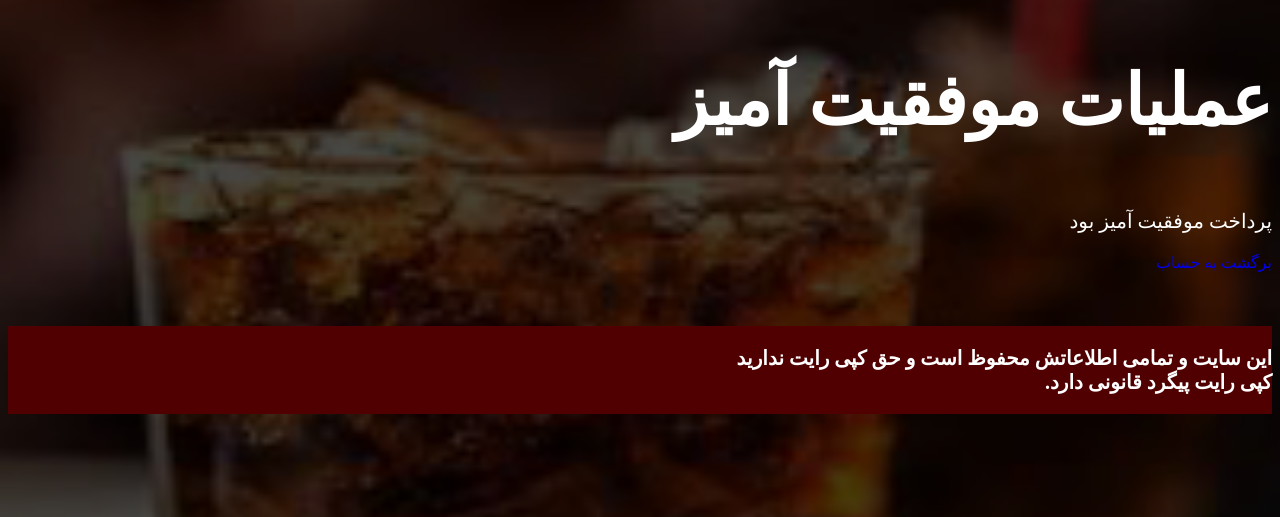
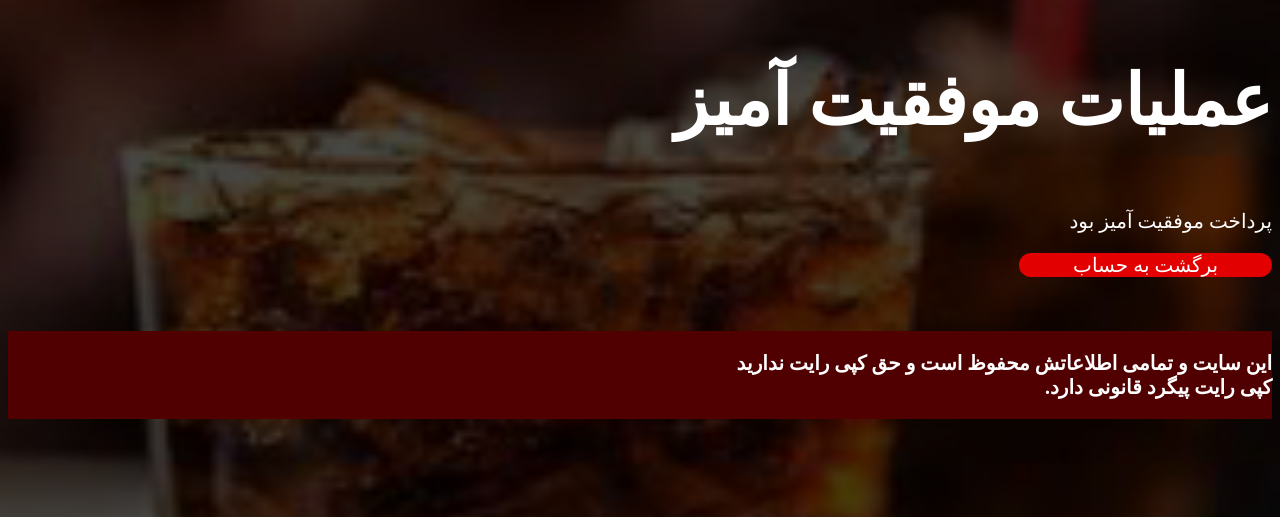
Before and after one commit to amiraligholizadeh1388/good_soft_drink, a Flask app: page /success in a window 1280 px wide. Shown: the part 49-566 px from the top of the page. Run offline with Flask 3, Linux system fonts and the light colour scheme.

Commit message:
debuged something

```diff
--- a/static/css/style.css
+++ b/static/css/style.css
@@ -239,3 +239,12 @@ a.error-button{
   width: 20%;
   border-radius: 20px;
 }
+.btnn{
+  background :#e30000;
+  color: #fff;
+  font-family: lalezar;
+  font-size: 20px;
+  text-align: center;
+  width: 20%;
+  border-radius: 20px;
+}
--- a/templates/account.html
+++ b/templates/account.html
@@ -60,6 +60,6 @@
     </table>
     <form action="/shop" method="post">
       <input type="hidden" name="id" value="{{a}}" id="2">
-      <button type="submit" style="color: white;background-color: #500000;">مغازه</button>
+      <button type="submit" class="b">مغازه</button>
     </form>
 {%endblock%}
--- a/templates/success.html
+++ b/templates/success.html
@@ -5,5 +5,5 @@
 {%block body%}
     <h1>عملیات موفقیت آمیز</h1>
     <p>پرداخت موفقیت آمیز بود</p>
-    <a href="/account">برگشت به حساب</a>
+    <a href="/account" class="btnn">برگشت به حساب</a>
 {%endblock%}
```
